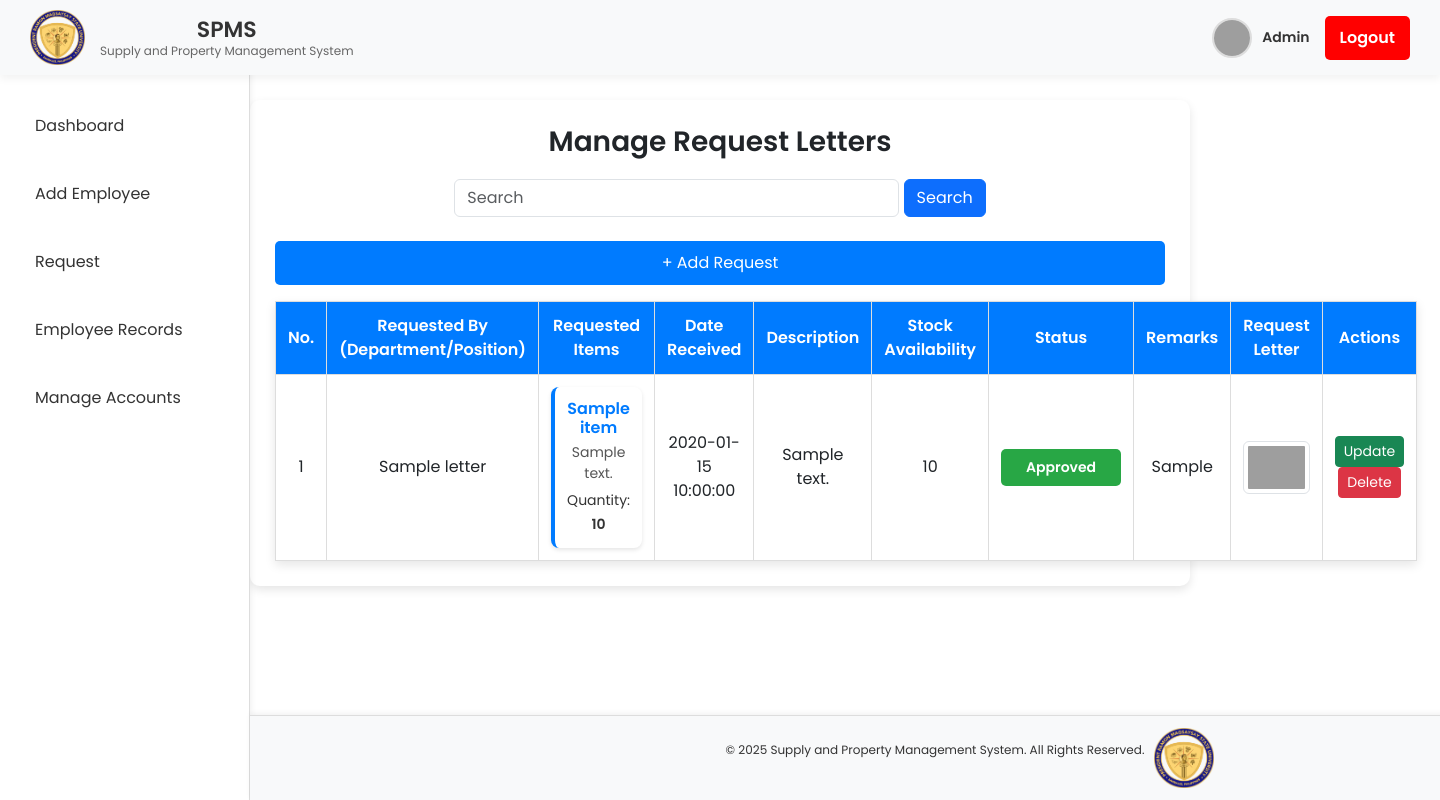
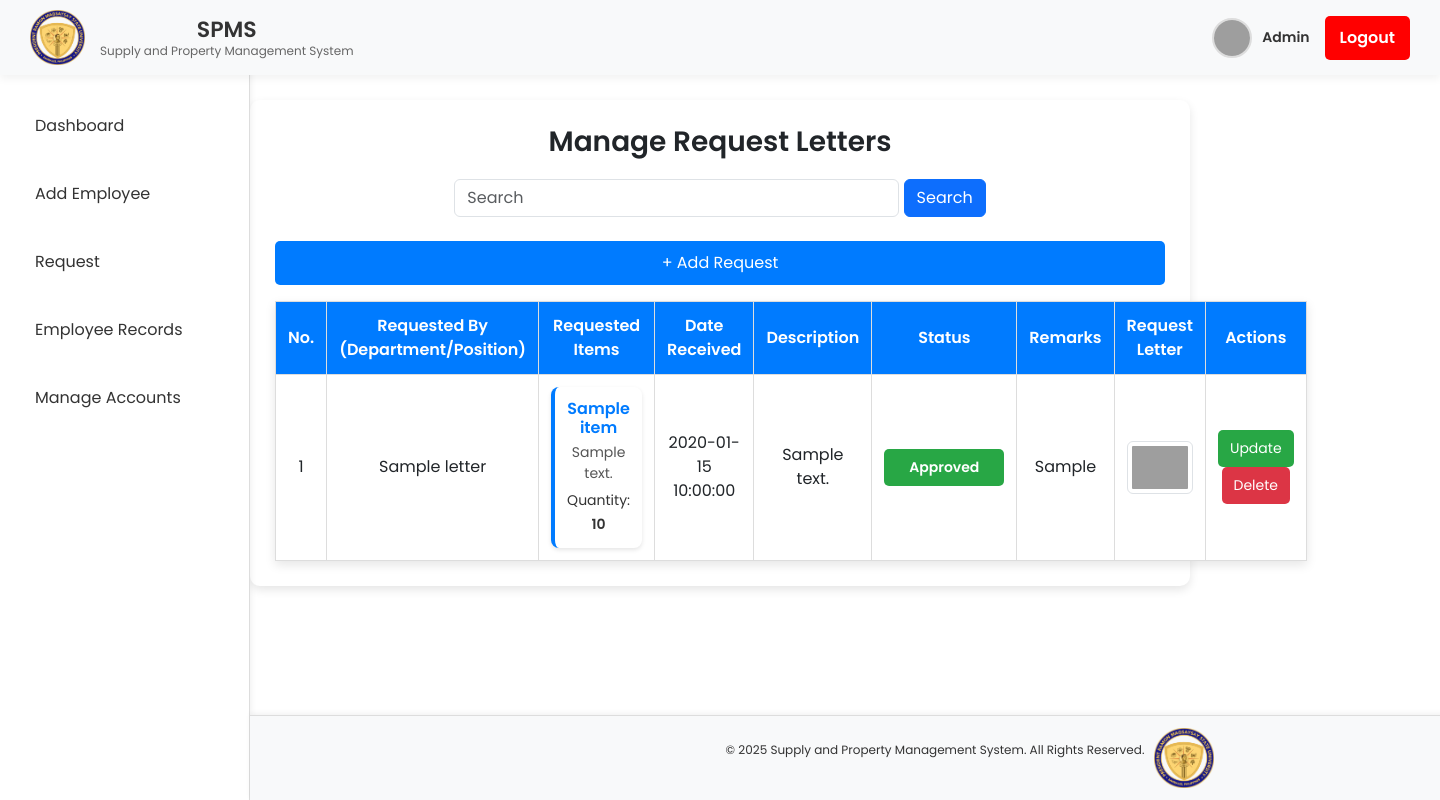
Before and after one commit to darwinweng2002/spms-system, a PHP site: page /manage_request.php in a window 1440 px wide. Run offline with PHP 8.4, Linux system fonts and the light colour scheme; tables that the repository leaves empty or names only in its code hold one stand-in row (values such as "Sample post"); some libraries are stand-ins or nearby versions; grey boxes are pictures that could not be loaded.

Commit message:
update boy

```diff
--- a/admin/manage_request.php
+++ b/admin/manage_request.php
@@ -77,6 +77,36 @@ $request_letters = $stmt->fetchAll(PDO::FETCH_ASSOC);
         }
         img:hover {
             transform: scale(1.1);
+        }
+        .btn-update {
+            padding: 8px 12px;
+            background: #28a745;
+            text-decoration: none;
+            color: white;
+            border-radius: 5px;
+            font-size: 14px;
+            display: inline-flex;
+            align-items: center;
+            justify-content: center;
+            gap: 5px;
+            border: none;
+            cursor: pointer;
+            transition: 0.3s ease-in-out;
+        }
+        .btn-delete {
+            padding: 8px 12px;
+            background: #dc3545;
+            text-decoration: none;
+            color: white;
+            border-radius: 5px;
+            font-size: 14px;
+            display: inline-flex;
+            align-items: center;
+            justify-content: center;
+            gap: 5px;
+            border: none;
+            cursor: pointer;
+            transition: 0.3s ease-in-out;
         }
         .btn-add {
             background: #007bff;
@@ -209,7 +239,7 @@ $request_letters = $stmt->fetchAll(PDO::FETCH_ASSOC);
             <th>Requested Items</th>  <!-- Nested Items List -->
             <th>Date Received</th>
             <th>Description</th>
-            <th>Stock Availability</th>
+
             <th>Status</th>
             <th>Remarks</th>
             <th>Request Letter</th>
@@ -259,7 +289,7 @@ $request_letters = $stmt->fetchAll(PDO::FETCH_ASSOC);
 
                 <td><?= htmlspecialchars($request['date_received']) ?></td>
                 <td><?= htmlspecialchars($request['description']) ?></td>
-                <td><?= htmlspecialchars($request['quantity']) ?></td>
+
                 <td>
                     <span class="<?= $status_class ?>"><?= $status ?></span>  <!-- Display status with color -->
                 </td>
@@ -278,10 +308,10 @@ $request_letters = $stmt->fetchAll(PDO::FETCH_ASSOC);
     <?php endif; ?>
 </td>
                 <td>
-                    <a href="update_request.php?id=<?= $request['id'] ?>" class="btn btn-success btn-sm">Update</a>
+                    <a href="update_request.php?id=<?= $request['id'] ?>" class="btn-update">Update</a>
                     <form action="delete_request.php" method="POST" class="delete-form d-inline-block">
                     <input type="hidden" name="id" value="<?= $request['id'] ?>">
-                    <button type="submit" class="btn btn-danger btn-sm">Delete</button>
+                    <button type="submit" class="btn-delete">Delete</button>
                 </form>
                 </td>
             </tr>
```
Also changed, not shown: admin/add_request.php (+15 -14 lines), admin/manage_admin.php (+24 -14 lines), admin/upload/467845216_1684175165496479_2204863767065346030_n.png (added), admin/uploads/1742539027_request-letter-pic2.jpg (added), admin/uploads/1742539428_request-letter-pic2.jpg (added).
